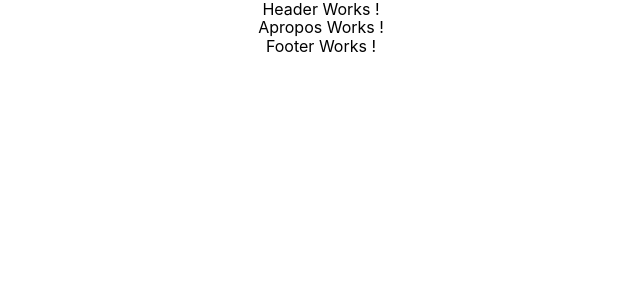
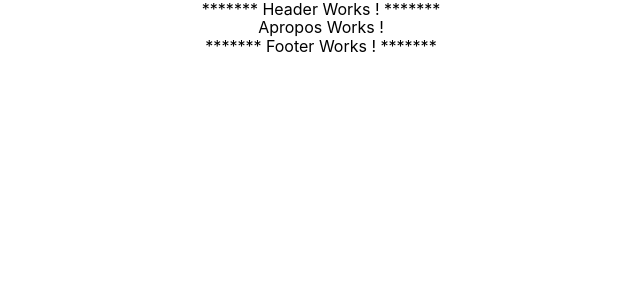
Before and after one commit to enimad/Kasa, a React (Create React App) app in the folder app/: page /a-propos in a window 1280 px wide. Shown: the top 300 px of the page, without its empty margins (319-959 px from the left). Built offline with nearby package versions, Linux system fonts and the light colour scheme.

Commit message:
Public router fonctionne parfaitement - Next: Faire le Header

```diff
--- a/app/src/Layouts/Footer/Footer.js
+++ b/app/src/Layouts/Footer/Footer.js
@@ -3,7 +3,7 @@ import React from 'react';
 const Footer = () => {
     return (
         <div className='footer'>
-            Footer Works !
+            ******* Footer Works ! *******
         </div>
     );
 };
--- a/app/src/Layouts/Header/Header.js
+++ b/app/src/Layouts/Header/Header.js
@@ -3,7 +3,7 @@ import React from 'react';
 const Header = () => {
     return (
         <div className='header'>
-            Header Works !
+            ******* Header Works ! *******
         </div>
     );
 };
--- a/app/src/Pages/Public/Home/Home.js
+++ b/app/src/Pages/Public/Home/Home.js
@@ -0,0 +1,11 @@
+import React from 'react';
+
+const Home = () => {
+    return (
+        <div className='home'>
+            Home Works !
+        </div>
+    );
+};
+
+export default Home;
```
